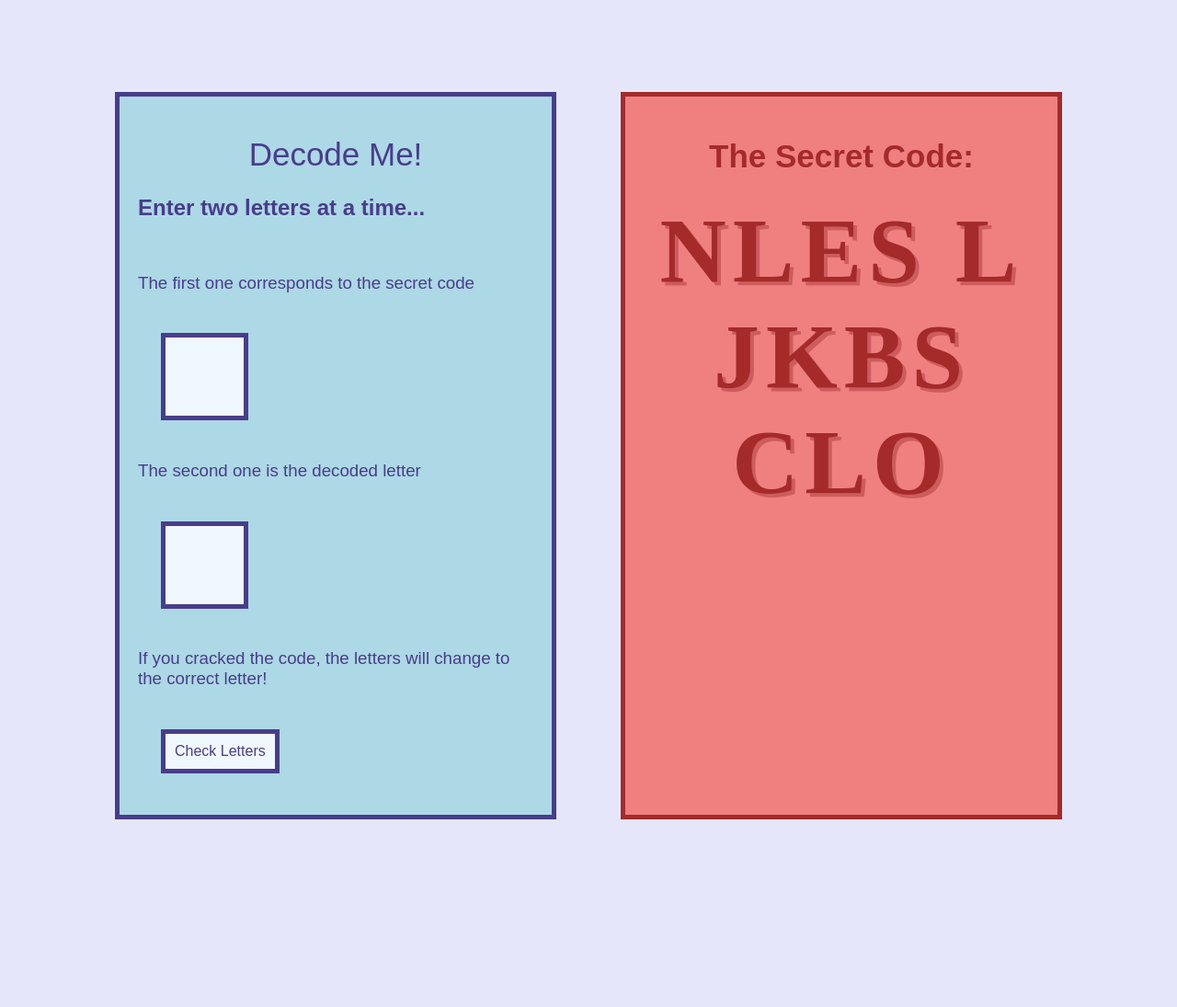
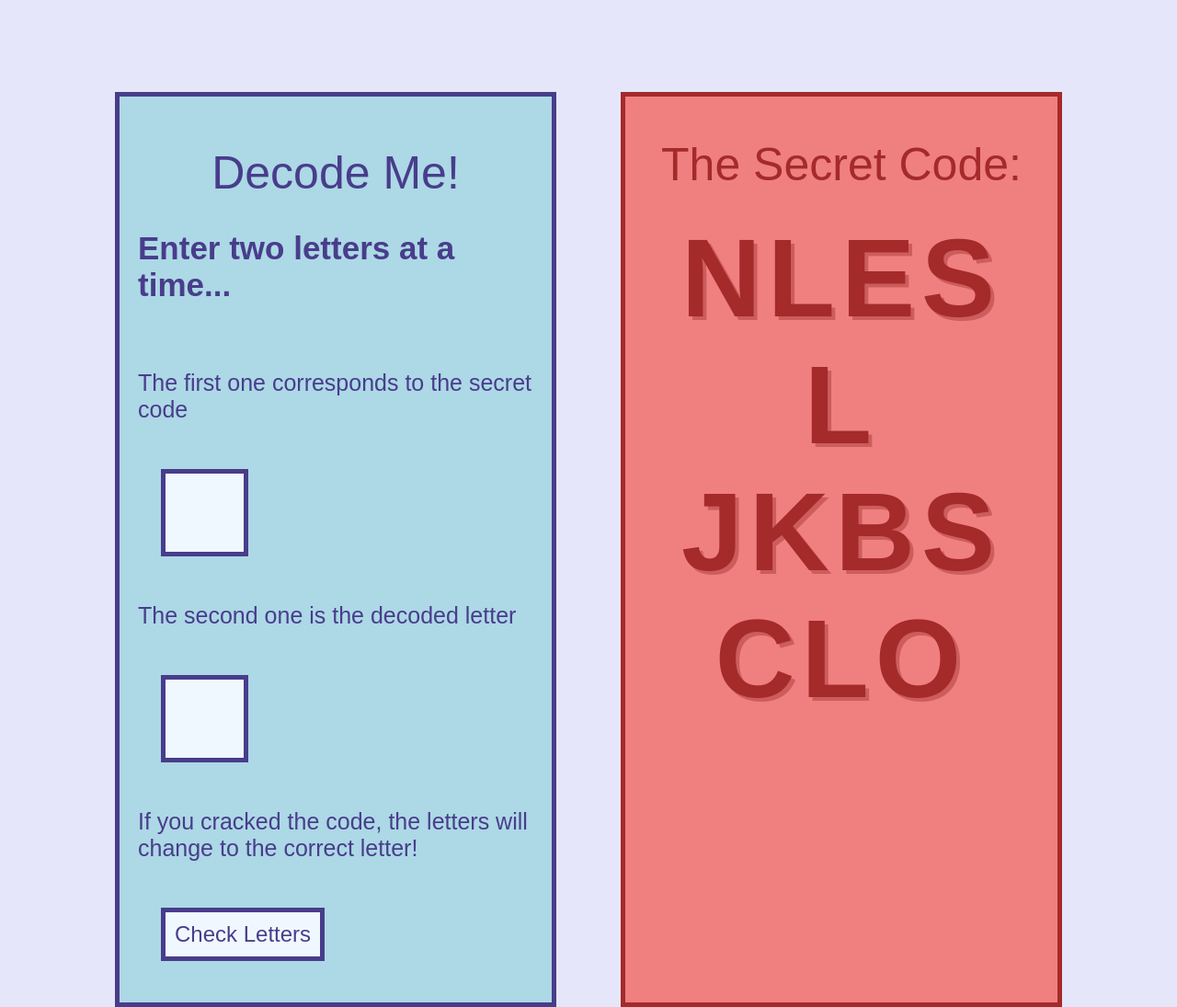
Before and after one commit to bet-am/secret-code, a plain HTML site: page index.html in a window 1280 px wide. Shown: the whole page at 92% size. Before the commit the page ends 991 px from the top, so only its background shows below. Drawn offline with Linux system fonts and the light colour scheme; a web font is replaced by a local one.

Commit message:
Update index.html

```diff
--- a/index.html
+++ b/index.html
@@ -38,7 +38,7 @@ font-style: normal;
         #checkButton {
             margin: 25px;
             background-color: aliceblue;
-            font-size: 16px;
+            font-size: 24px;
             padding: 10px;
             color: darkslateblue;
             border: 5px solid;
@@ -91,46 +91,51 @@ font-style: normal;
 
         h1 {
             color: darkslateblue;
-            font-size: 35px;
+            font-size: 50px;
             text-align: center;
             font-family: "roslyn-outline-mn", sans-serif;
             font-weight: 400;
             font-style: normal;
         }
 
-        h2
-        {
+        h2 {
             font-family: "roslyn-mn", sans-serif;
             font-weight: 700;
             font-style: normal;
             color: darkslateblue;
+            font-size: 35px;
         }
+
         h3 {
             color: darkslateblue;
             font-family: "roslyn-mn", sans-serif;
             font-weight: 500;
             font-style: normal;
+            font-size: 25px;
 
         }
 
         h4 {
-            font-size: 100px;
+            font-size: 120px;
             color: brown;
             letter-spacing: 7px;
             text-align: center;
             margin-top: 25px;
             margin-bottom: 25px;
             text-shadow: 4px 4px indianred;
+            font-family: "roslyn-mn", sans-serif;
+            font-weight: 550;
+            font-style: normal;
         }
 
         h5 {
-            font-size: 35px;
+            font-size: 50px;
             color: brown;
             margin: 0px;
             margin-top: 25px;
             text-align: center;
-            font-family: "roslyn-mn", sans-serif;
-font-weight: 700;
+            font-family: "roslyn-outline-mn", sans-serif;
+            font-weight: 400;
             font-style: normal;
         }
 
```
Lines whose indentation alone changed are shown as unchanged.
